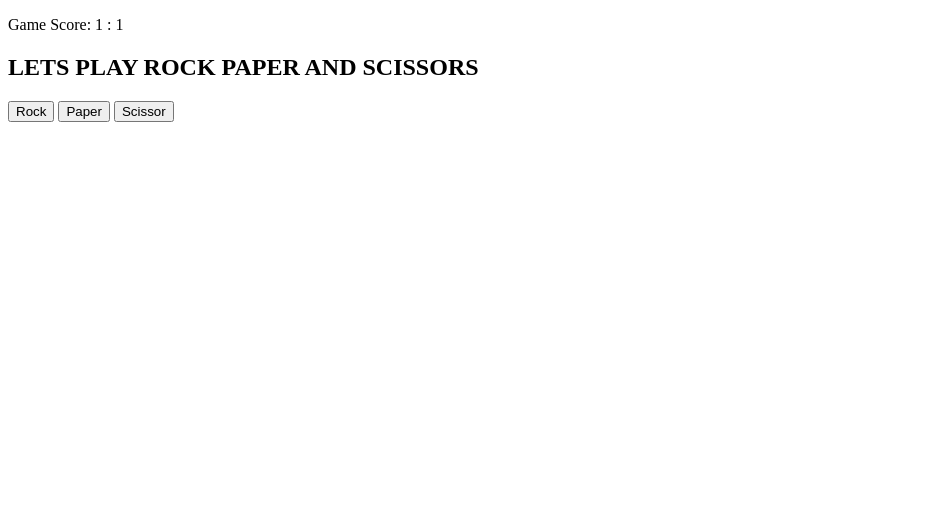
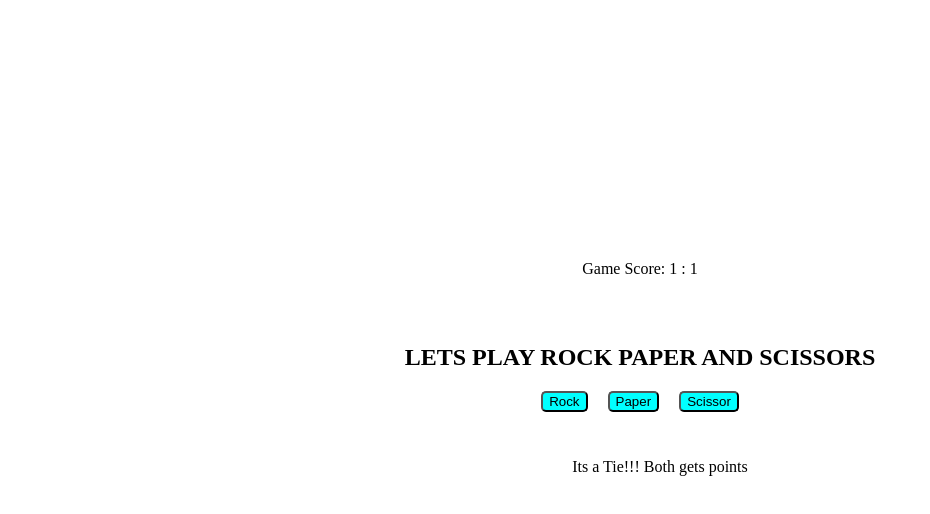
Before and after one commit to Napster1445/rock_paper_scissors, a plain HTML site: page index.html in a window 1280 px wide. Both pictures are taken after a click on the button "Rock". Shown: the whole page, without its empty margins (0-930 px from the left). Drawn offline with Linux system fonts and the light colour scheme.

Commit message:
Finalised the Site, and made it use UI

```diff
--- a/index.html
+++ b/index.html
@@ -4,22 +4,24 @@
     <meta charset="UTF-8">
     <meta name="viewport" content="width=device-width, initial-scale=1.0">
     <title>Document</title>
+    <link rel="stylesheet" href="styles.css">
 </head>
 <body>
     <div class="game-summary">
         <p class="game-score">Game Score: 0 - 0</p>
-        <ul>
-
-        </ul>
     </div>
-    <div>
+    <div class="game-play">
         <h2>LETS PLAY ROCK PAPER AND SCISSORS</h1>
+            <div class="game-play-button">
                 <button id="rock">Rock</button>
                 <button id="paper">Paper</button>
                 <button id="scissor">Scissor</button>
             </div>
+    </div>
     <div class="game-state">
+        <ul class="game-condition">
 
+        </ul>
     </div>
 
     <script src="script.js"></script>
--- a/script.js
+++ b/script.js
@@ -4,6 +4,7 @@ let gameFinishedFlag = false
 
 const divGameState = document.querySelector(".game-state");
 const pGameScore = document.querySelector("p");
+const ulGameCondition = document.querySelector(".game-condition")
 const rock =  document.querySelector('#rock');
 const paper =  document.querySelector('#paper');
 const scissor =  document.querySelector('#scissor');
@@ -66,6 +67,7 @@ function gameFinished(){
 function restartTheGame(){
     gameFinishedFlag = false;
     updateScore(4);
+    while(ulGameCondition.firstChild) ulGameCondition.removeChild(ulGameCondition.firstChild);
     const h1GameState = document.querySelector(".h1-game-state");
     const btnGameState = document.querySelector(".btn-game-state");
     console.log("Game Restarted")
@@ -77,28 +79,35 @@ function restartTheGame(){
 
 
 function updateScore(state, humanChoice, compChoice){
+    const liGameCondition  = document.createElement('li');
+    let text = '';
+
     switch (state) {
         case 1:
-            console.log("Its a Tie!!! Both gets points")
+            text = "Its a Tie!!! Both gets points";
             humanScore++
             computerScore++
             break;
         case 2:
-            console.log(`You won this round, as Your: '${humanChoice}' beats Computers: '${compChoice}'`)
+            text = `You won this round, as Your: '${humanChoice}' beats Computers: '${compChoice}'`;
             humanScore++
             break;
         case 3:
-            console.log(`You lost this round, as Computer chose: '${compChoice}' that beats Your: '${humanChoice}'`)
+            text = `You lost this round, as Computer chose: '${compChoice}' that beats Your: '${humanChoice}'`;
             computerScore++
             break;
         case 4:
-            console.log(`THE GAME HAS BEEN RESTARTED`)
+            text = `THE GAME HAS BEEN RESTARTED`;
             computerScore = 0;
             humanScore = 0;
             break
         default:
             break;
     }
+
+    liGameCondition.textContent = text;
+
+    ulGameCondition.appendChild(liGameCondition);
 
     pGameScore.textContent = `Game Score: ${humanScore} : ${computerScore}`;
 }
--- /dev/null
+++ b/styles.css
@@ -0,0 +1,28 @@
+html{
+  height: 100%;
+}
+
+button{
+    background-color: aqua;
+    border-radius: 5px;
+}
+
+body{
+    display: flex;
+    flex-direction: column;
+    justify-content: center;
+    align-items: center;
+    gap: 30px;
+
+    min-height: 90%
+}
+
+ul{
+    list-style: none;
+}
+
+.game-play-button{
+    display: flex;
+    justify-content: center;
+    gap: 20px;
+}
```
Lines whose indentation alone changed are shown as unchanged.
